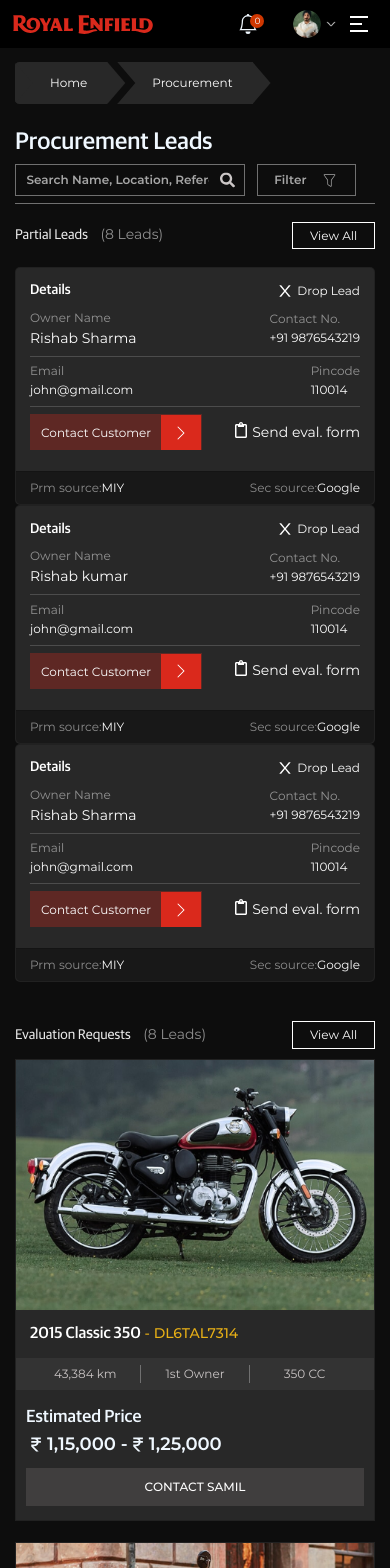
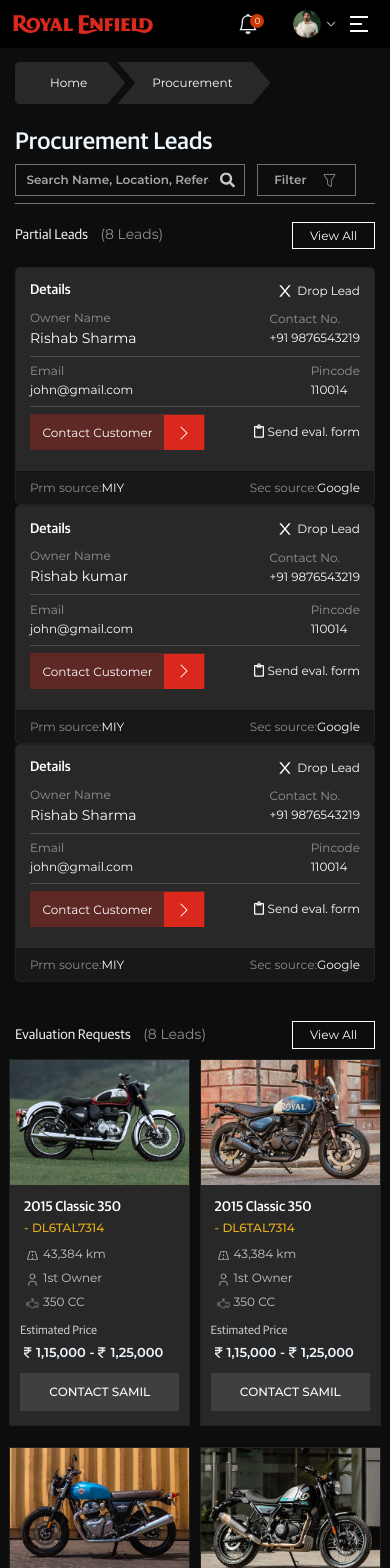
Before and after one commit to nakulsharma95/re-vintage-dashboard-dummy, a Next.js app: page /procurement in a window 390 px wide. Shown: the top 1568 px of the page. Built offline with nearby package versions, Linux system fonts and the light colour scheme.

Commit message:
fix: working on mobile view design in procurment pages

```diff
--- a/components/procurements/bikeCard/index.jsx
+++ b/components/procurements/bikeCard/index.jsx
@@ -1,71 +1,80 @@
 import React from 'react';
-import { Card, Col, Row } from 'react-bootstrap';
+import { Card, Col, Image, Row } from 'react-bootstrap';
 import { BiRupee } from 'react-icons/bi';
 import Link from 'next/link';
-import bikeCardStyle from './style.module.scss';
+import styles from './style.module.scss';
 import ButtonPrimary from '../../common/buttons/ButtonPrimary';
 
 function BikeCard(props) {
   const { data } = props;
   return (
-    <Card className={`${bikeCardStyle.bikeCardMain} mb-4`}>
+    <Card className={`${styles.bikeCardMain} mb-4`}>
       <Card.Img variant="top" src={props.imageUrl} />
       {props.isEvalTag && (
         <div>
           {data.evalTag && (
-            <div className={`${bikeCardStyle.bikeCardTag}`}>
-              {data?.evalTag}
-            </div>
+            <div className={`${styles.bikeCardTag}`}>{data?.evalTag}</div>
           )}
         </div>
       )}
       <Card.Body className="px-0">
-        <Card.Title className={bikeCardStyle.bkeName}>
+        <Card.Title className={styles.bkeName}>
           {props.bikeModal}
           <span> {props.bikeRc}</span>
         </Card.Title>
 
         {props.isKmData && (
-          <Row
-            className={`${bikeCardStyle.bikeDetail} mx-0 ${props.className}`}
-          >
-            <Col className={bikeCardStyle.detailTxt}>{props.bikekm} km</Col>
-            <Col className={bikeCardStyle.detailTxt}>
+          <Row className={`${styles.bikeDetail} mx-0 ${props.className}`}>
+            <Col className={styles.detailTxt}>
+              <div className={styles.iconXsView}>
+                <Image src="/images/icons/road.svg" alt="not found" />
+              </div>
+              {props.bikekm} km
+            </Col>
+            <Col className={styles.detailTxt}>
+              <div className={styles.iconXsView}>
+                <Image src="/images/icons/user.svg" alt="not found" />
+              </div>
               {props.bikeOwner} Owner
             </Col>
-            <Col className={bikeCardStyle.detailTxt}>{props.bikeCc} CC</Col>
+            <Col className={styles.detailTxt}>
+              <div className={styles.iconXsView}>
+                <Image src="/images/icons/engine.svg" alt="not found" />
+              </div>
+              {props.bikeCc} CC
+            </Col>
           </Row>
         )}
 
         {props.isPriceData && (
-          <div className={`${bikeCardStyle.bikePrice} ${props.className}`}>
-            <h5 className={bikeCardStyle.priceTitle}>{props.priceTitle}</h5>
-            <h4 className={bikeCardStyle.price}>
+          <div className={`${styles.bikePrice} ${props.className}`}>
+            <h5 className={styles.priceTitle}>{props.priceTitle}</h5>
+            <h4 className={styles.price}>
               <BiRupee size={21} />
               {props.bikekm}
             </h4>
           </div>
         )}
         {props.isestimatedPrice && (
-          <div className={bikeCardStyle.estimatedPrice}>
-            <h5 className={bikeCardStyle.pricetitle}>{props.smPriceTitle}</h5>
-            <div className={bikeCardStyle.estPrice}>
+          <div className={styles.estimatedPrice}>
+            <h5 className={styles.pricetitle}>{props.smPriceTitle}</h5>
+            <div className={styles.estPrice}>
               <BiRupee size={21} /> {props.price} - <BiRupee size={21} />{' '}
               {props.priceTwo}
             </div>
           </div>
         )}
         <div className="d-flex align-items-center mx-3">
-          <h4 className={bikeCardStyle.source}>{props.source}</h4>
-          <h5 className={bikeCardStyle.priceTitle}>{props.sourceTitle}</h5>
+          <h4 className={styles.source}>{props.source}</h4>
+          <h5 className={styles.priceTitle}>{props.sourceTitle}</h5>
         </div>
         {props.isEstBtn && (
-          <div className={bikeCardStyle.smailBtn}>
+          <div className={styles.smailBtn}>
             <Link href="/">CONTACT SAMIL</Link>
           </div>
         )}
         {props.isViewBtn && (
-          <div className={bikeCardStyle.cardBtnCols}>
+          <div className={styles.cardBtnCols}>
             <ButtonPrimary title="VIEW DETAIL" />
           </div>
         )}
--- a/components/procurements/bikeCard/style.module.scss
+++ b/components/procurements/bikeCard/style.module.scss
@@ -1,5 +1,5 @@
-@import "../../../styles/variables/colors";
-@import "../../../styles/variables//mixins";
+@import '../../../styles/variables/colors';
+@import '../../../styles/variables//mixins';
 
 .bikeCardMain {
   background-color: $gray-28;
@@ -13,13 +13,23 @@
   .bikePrice {
     h5 {
       margin-bottom: 0;
+      @include mobile {
+        margin-bottom: 5px;
+      }
     }
 
     h4 {
       margin-bottom: 0;
-      svg{
+      @include mobile {
+        font-size: 13px;
+      }
+      svg {
         position: relative;
         bottom: 2px;
+        @include mobile {
+          width: 16px;
+          bottom: 1px;
+        }
       }
     }
     display: flex;
@@ -28,16 +38,28 @@
     background-color: $gray-3;
     padding: 0.7rem 0;
     margin-bottom: 1rem;
+    @include mobile {
+      flex-wrap: wrap;
+    }
   }
   .bkeName {
     font-size: 16px;
     color: $white;
     padding: 0 1rem;
     margin-bottom: 15px;
+    @include mobile {
+      font-size: 14px;
+      margin-bottom: 0;
+    }
 
     span {
       font-size: 14px;
       color: $theme-yellow-E8;
+      @include mobile {
+        font-size: 12px;
+        display: block;
+        margin-top: 5px;
+      }
     }
   }
 
@@ -46,6 +68,12 @@
     justify-content: space-between;
     margin-bottom: 1rem;
     padding: 0px 15px 0px 15px;
+    @include mobile {
+      flex-wrap: wrap;
+      background-color: transparent;
+      padding: 0 15px;
+      margin-bottom: 0;
+    }
 
     .detailTxt {
       font-size: 12px;
@@ -54,8 +82,26 @@
       margin-bottom: 0px;
       text-align: center;
       border-right: 1px solid #707070;
+      @include mobile {
+        width: 100%;
+        flex: auto;
+        border-right: none;
+        text-align: left;
+        margin: 3px 0;
+      }
       &:last-child {
         border-right: none;
+      }
+      .iconXsView {
+        display: none;
+        @include mobile {
+          display: inline-block;
+          img {
+            width: 15px;
+            margin-right: 3px;
+            opacity: 0.6;
+          }
+        }
       }
     }
   }
@@ -77,24 +123,37 @@
     font-size: 12px;
   }
 
-  .estimatedPrice{
+  .estimatedPrice {
     padding: 0 10px;
-    h5{
+    h5 {
       padding: 3px 0;
+      @include mobile {
+        font-size: 12px;
+        font-weight: 400;
+        color: $gray-cb;
+      }
     }
-    .estPrice{
+    .estPrice {
       font-size: 18px;
       font-weight: 600;
       display: flex;
       align-items: center;
+      @include mobile {
+        font-size: 13px;
+      }
+      svg {
+        @include mobile {
+          width: 16px;
+        }
+      }
     }
   }
 }
 
-.smailBtn{
+.smailBtn {
   display: block;
   padding: 10px 10px 0;
-  a{
+  a {
     display: block;
     padding: 10px;
     text-align: center;
@@ -109,15 +168,15 @@
     text-decoration: none;
     transition: all 0.5s;
     font-weight: 500;
-    &:hover{
-      background-color:$theme-red-da;
+    &:hover {
+      background-color: $theme-red-da;
     }
   }
 }
 
-.cardBtnCols{
+.cardBtnCols {
   padding: 10px 10px 0;
-  button{
+  button {
     width: 100%;
   }
 }
--- a/components/procurements/detailCard/index.jsx
+++ b/components/procurements/detailCard/index.jsx
@@ -68,10 +68,12 @@ export default function DetailCard(props) {
             )}
             {props.isContactBtn && (
               <div className={`${styles.detailsDivide} py-2 `}>
-                <ArrowButton
-                  onClick={props.detailHandler}
-                  title="Contact Customer"
-                />
+                <div className={styles.contactUserBtn}>
+                  <ArrowButton
+                    onClick={props.detailHandler}
+                    title="Contact Customer"
+                  />
+                </div>
                 <div className={`${styles.detailSendForm} text-white`}>
                   <FaRegClipboard className="mx-1" size={16} />
                   <button
--- a/components/procurements/detailCard/style.module.scss
+++ b/components/procurements/detailCard/style.module.scss
@@ -6,6 +6,12 @@
   display: flex;
   justify-content: space-between;
   align-items: center;
+  .contactUserBtn{
+    @include mobile{
+      width: 100%;
+      max-width: 175px;
+    }
+  }
 }
 
 .card-container {
@@ -83,6 +89,12 @@
 
 .detailSendForm {
   display: flex;
+  @include mobile {
+    font-size: 12px;
+    svg{
+      width:10px;
+    }
+  }
 
   span {
     font-size: 12px;
@@ -138,6 +150,12 @@
     color: $gray-F3;
     margin-bottom: 8px;
   }
+  .contactUserBtn{
+    @include mobile{
+      width: 100%;
+      max-width: 100px;
+    }
+  }
   .userFlex{
     display: flex;
     align-items: center;
--- a/components/procurements/evaluationRequest/index.jsx
+++ b/components/procurements/evaluationRequest/index.jsx
@@ -87,7 +87,7 @@ function EvaluationRequestDetailCard(props) {
                 </Col>
               </Row>
             </Col>
-            <Col md={7} className="ps-5">
+            <Col md={7} className={styles.cardBodyBorderRight}>
               <h2 className={styles.bikeCardBodyTitle}>Evaluation Details</h2>
               <Row className="mb-3">
                 <Col>
--- a/pages/procurement/index.jsx
+++ b/pages/procurement/index.jsx
@@ -192,7 +192,7 @@ function Procurement() {
       />
       <Row>
         {cardData.map((item) => (
-          <Col xl={4} md={6}>
+          <Col xl={4}>
             <DetailCard
               isContactBtn
               isCardFooter
@@ -216,7 +216,7 @@ function Procurement() {
       />
       <Row>
         {evaluationData.map((item) => (
-          <Col md={3}>
+          <Col md={3} xs={6} className="p-xs-1">
             <BikeCard
               className="bg-gray-3 py-2"
               isKmData
@@ -245,7 +245,7 @@ function Procurement() {
       />
       <Row>
         {schedulednData.map((item) => (
-          <Col md={3}>
+          <Col md={3} xs={6} className="p-xs-1">
             <BikeCard
               className="py-2"
               isKmData
@@ -274,7 +274,7 @@ function Procurement() {
       />
       <Row>
         {completedData.map((item) => (
-          <Col md={3}>
+          <Col md={3} xs={6} className="p-xs-1">
             <BikeCard
               className="bg-gray-3 py-2 bg-transparent mb-0 pb-0"
               isKmData
--- a/styles/theme.scss
+++ b/styles/theme.scss
@@ -83,7 +83,6 @@ h6 {
   .accordion-button:not(.collapsed) {
     box-shadow: none;
   }
-
 
   .active.accordion-item .accordion-header a {
     color: $white;
@@ -461,7 +460,6 @@ h6 {
     border: 0;
 
     .react-calendar__navigation {
-
       .react-calendar__navigation__prev2-button,
       .react-calendar__navigation__next2-button {
         display: none;
@@ -577,19 +575,19 @@ h6 {
 
 // Tables Style here
 
-.dashboardTable .table> :not(caption)>*>* {
+.dashboardTable .table > :not(caption) > * > * {
   padding: 1rem;
   border-bottom-width: none;
   background-color: $gray-28;
   color: rgba($gray-F3, 0.8);
 }
 
-.dashboardTable .table-odd>tbody>tr:nth-of-type(even)>* {
+.dashboardTable .table-odd > tbody > tr:nth-of-type(even) > * {
   background-color: $gray-18;
   color: $white;
 }
 
-.dashboardTable .table-even>tbody>tr:nth-of-type(odd)>* {
+.dashboardTable .table-even > tbody > tr:nth-of-type(odd) > * {
   background-color: $gray-18;
   color: $white;
 }
@@ -747,7 +745,7 @@ h6 {
   .motor-cycle-accordian-inner {
     padding: 20px;
 
-    @include mobile{
+    @include mobile {
       padding: 0;
     }
 
@@ -952,8 +950,7 @@ h6 {
   }
 }
 
-
-.fixed-Footer{
+.fixed-Footer {
   display: flex;
   justify-content: end;
   background-color: $gray-28;
@@ -963,45 +960,60 @@ h6 {
   z-index: 9;
   width: calc(100vw - 335px);
 
-  button{
+  button {
     height: 35px;
   }
-
 }
 
-
-.addMotorBtn{
+.addMotorBtn {
   display: inline-block;
   padding: 6px 15px;
-	color:$gray-0D;
+  color: $gray-0D;
   background-color: $white;
   font-size: 12px;
   font-weight: 600;
   text-decoration: none;
   transition: all 0.5s;
-	&:hover{
+  &:hover {
     background-color: $theme-red-da;
     color: $white;
   }
-	svg{
+  svg {
     display: inline-block;
     margin-right: 3px;
   }
 }
 
-.img-shadow{
-  &::after{
+.img-shadow {
+  &::after {
     -webkit-transition: all 0.3s;
     transition: all 0.3s;
-    content: "";
+    content: '';
     position: absolute;
     display: block;
     width: 100%;
     height: 80px;
-    background: -webkit-gradient(linear, left top, left bottom, color-stop(10%, rgba(0, 0, 0, 0)), to(black)) !important;
-    background: linear-gradient(180deg, rgba(0, 0, 0, 0) 10%, black 100%) !important;
+    background: -webkit-gradient(
+      linear,
+      left top,
+      left bottom,
+      color-stop(10%, rgba(0, 0, 0, 0)),
+      to(black)
+    ) !important;
+    background: linear-gradient(
+      180deg,
+      rgba(0, 0, 0, 0) 10%,
+      black 100%
+    ) !important;
     margin-top: -115px;
     z-index: 1;
     bottom: 0;
   }
 }
+
+@include mobile {
+  .p-xs-1 {
+    padding-left: 0.33rem;
+    padding-right: 0.33rem;
+  }
+}
```
Also changed, not shown: components/procurements/evaluationRequest/style.module.scss (+57 -4 lines), public/images/icons/engine.svg (added). Lines whose indentation alone changed are shown as unchanged.
